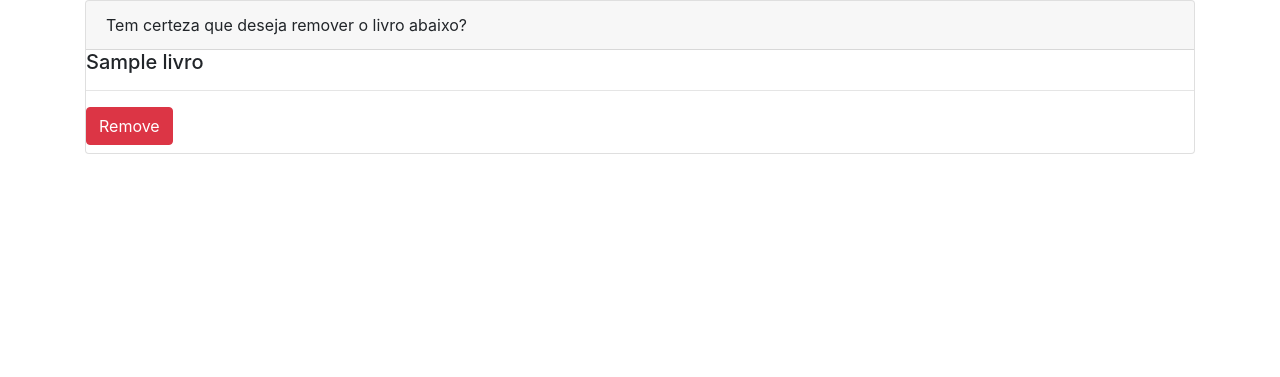
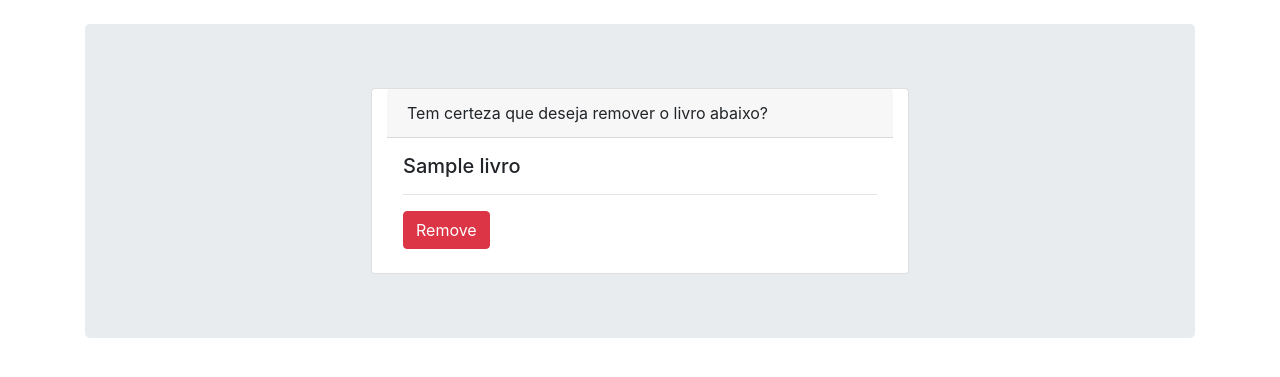
Before and after one commit to davidmaxdmao/Controle_de_Livros, a Django app: page /livros/remover_livro/1 in a window 1280 px wide. Shown: the part 56-433 px from the top of the page. Run offline with Django 3.2, Linux system fonts and the light colour scheme; a user stored in the database is signed in; tables that the repository leaves empty hold one stand-in row (values such as "Sample post"); some libraries are stand-ins or nearby versions.

Commit message:
Modificação no das páginas

```diff
--- a/app_livro/templates/base.html
+++ b/app_livro/templates/base.html
@@ -9,7 +9,7 @@
 </head>
 <body>
     <nav class="navbar navbar-expand-lg navbar-dark bg-dark">
-    <a class="navbar-brand" href="#">Gerenciador de Livros</a>
+    <a class="navbar-brand" href="{% url 'listar_livros'%}">Gerenciador de Livros</a>
      <button class="navbar-toggler" type="button" data-toggle="collapse" data-target="#navbarNav" aria-controls="navbarNav" aria-expanded="false" aria-label="Toggle navigation">
     <span class="navbar-toggler-icon"></span>
      </button>
--- a/app_livro/templates/manipulacao_de_livros/confirmar_exclusao.html
+++ b/app_livro/templates/manipulacao_de_livros/confirmar_exclusao.html
@@ -1,11 +1,13 @@
 {% extends 'base.html' %}
 {% block conteudo %}
 
-<div class="card mb-3">
+<div class="jumbotron mt-4">
+<div class="row justify-content-center">
+<div class="card col-12 col-lg-6">
     <div class="card-header">
       Tem certeza que deseja remover o livro abaixo?
     </div>
-    <div class="car-body">
+    <div class="car-body p-3">
       <h5 class="card=title">{{livro_bd.titulo}}
 
       <hr>
@@ -14,5 +16,6 @@
         <button class="btn btn-danger" type="submit">Remove</button>
     </div>
 </div>
-
+</div>
+</div>
 {% endblock conteudo %}
--- a/app_livro/templates/manipulacao_de_livros/form_livro.html
+++ b/app_livro/templates/manipulacao_de_livros/form_livro.html
@@ -1,7 +1,7 @@
 {% extends 'base.html' %}
 {% load filtros %}
 {% block conteudo %}
-
+<div class="jumbotron mt-4">
 <form method="post">
     {% csrf_token %}
     <div class="fomr-group">
@@ -20,5 +20,5 @@
         <input type="submit"  value="Salvar" />
     </div>
 </form>
-
+</div>
 {% endblock conteudo %}
--- a/app_livro/templates/manipulacao_de_livros/livros.html
+++ b/app_livro/templates/manipulacao_de_livros/livros.html
@@ -6,7 +6,7 @@
 <div class="jumbotron ">
     <div class="row justify-content-center">
         {% for livro in livros %}
-            <div class="card mb-3  col-md-3 m-2  shadow">
+            <div class="card col-12  col-lg-3 m-2  shadow">
                 <div class="card-body">
                     <h3>{{livro.titulo}}</h3>
                     <h5>{{livro.genero}}</h5>
--- a/app_livro/templates/signup.html
+++ b/app_livro/templates/signup.html
@@ -5,8 +5,8 @@
 {% block conteudo %}
 
 <h2 class="text-center">Sign Up</h2>
-<div class="row justify-content-center">
-<div class="col-12 col-md-4">
+<div class="row justify-content-center ">
+<div class="col-12 col-lg-4">
 
   <form method="post" >
   {% csrf_token %}
@@ -18,4 +18,5 @@
 </div>
 
 </div>
+
 {% endblock conteudo %}
--- a/templates/base1.html
+++ b/templates/base1.html
@@ -9,7 +9,7 @@
 </head>
 <body>
     <nav class="navbar navbar-expand-lg navbar-dark bg-dark">
-    <a class="navbar-brand" href="#"> Livros</a>
+    <a class="navbar-brand" href="{% url 'listar_livros'%}"> Livros</a>
      <button class="navbar-toggler" type="button" data-toggle="collapse" data-target="#navbarNav" aria-controls="navbarNav" aria-expanded="false" aria-label="Toggle navigation">
     <span class="navbar-toggler-icon"></span>
      </button>
--- a/templates/registration/login.html
+++ b/templates/registration/login.html
@@ -6,7 +6,7 @@
 <div class="jumbotron">
 <h2 class="text-center">Login</h2>
   <div class="row justify-content-center text-center">
-      <div class="col-12 col-md-4">
+      <div class="col-12 col-lg-4">
         <form method="post" >
         {% csrf_token %}
           {{form | bootstrap}}
```
